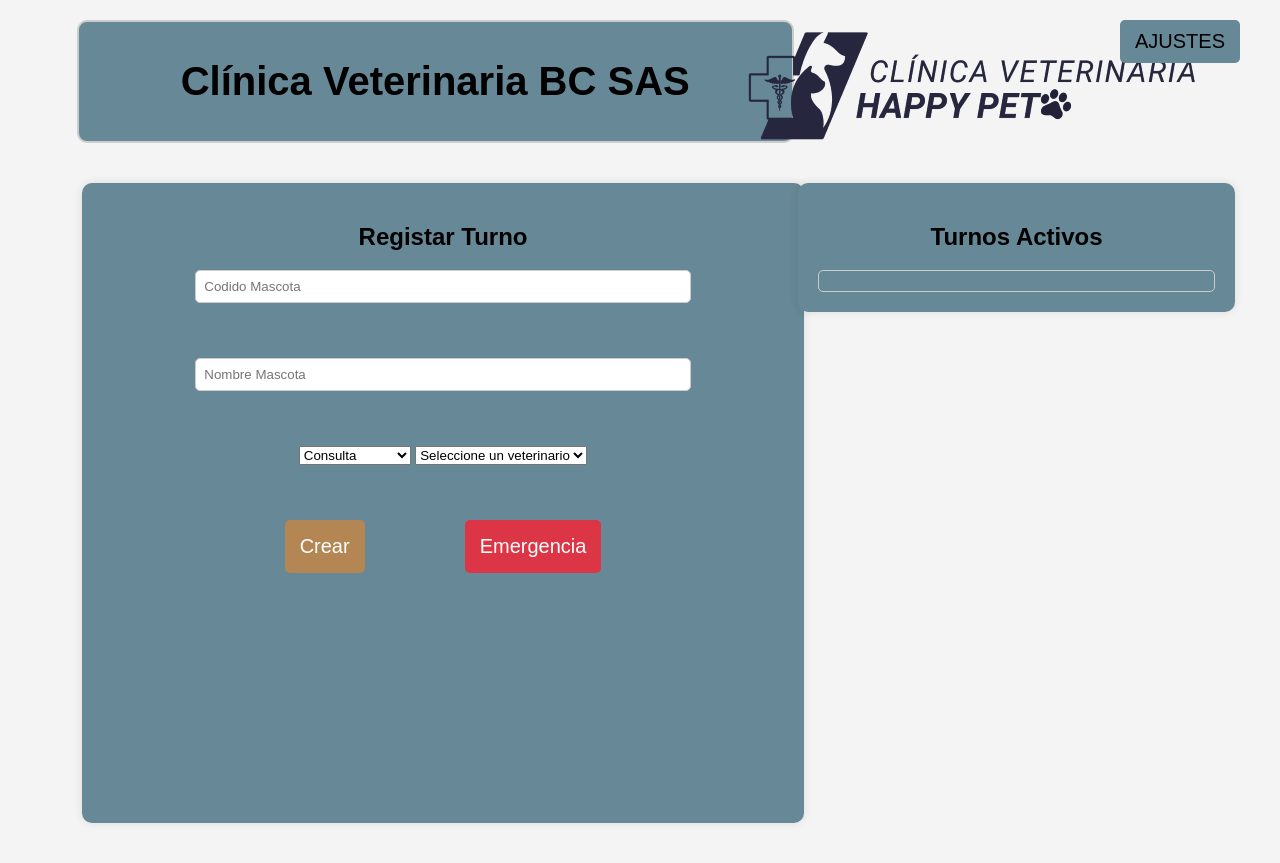
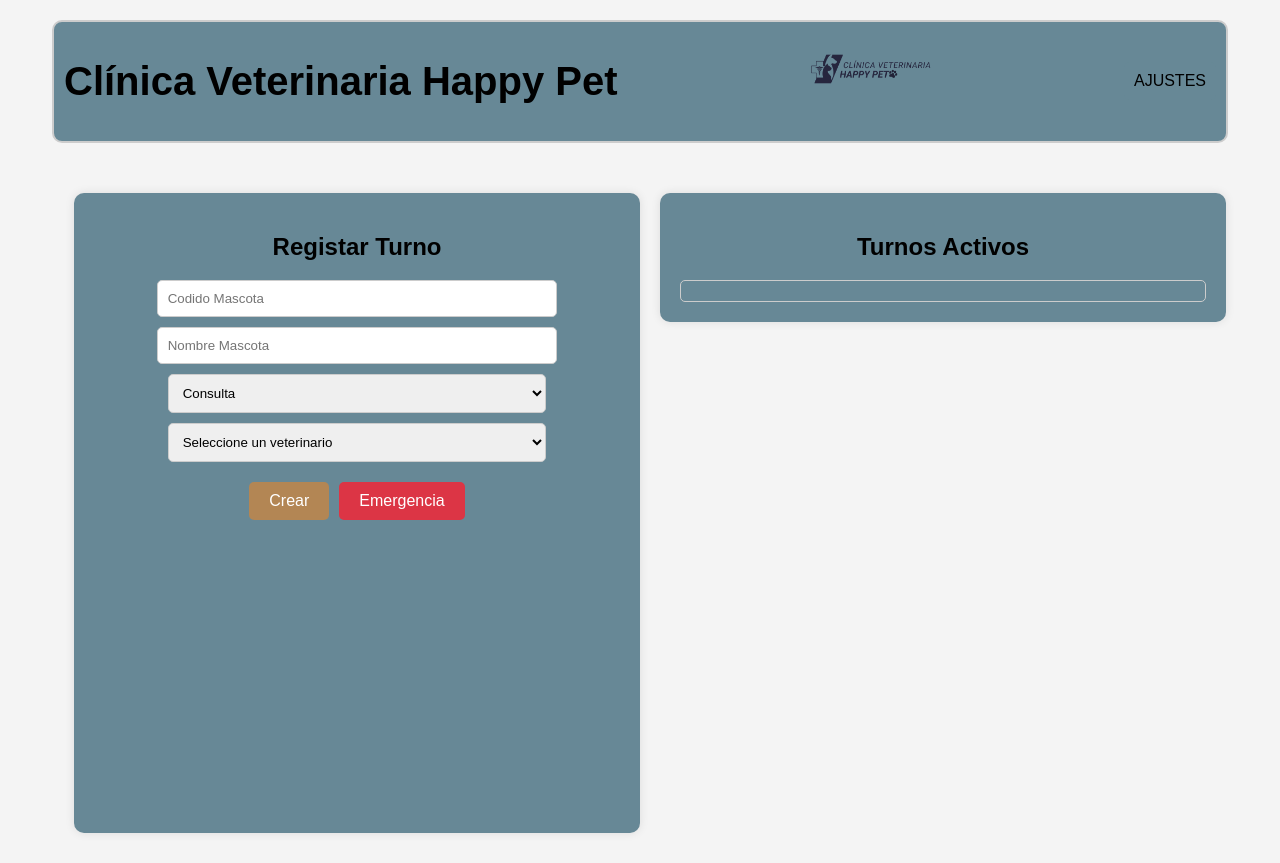
Before and after one commit to PhoenixHear7/Trabajo-de-grado, a plain HTML site: page frontend/public/pantallaPrincipal.html in a window 1280 px wide. Drawn offline with nearby package versions, Linux system fonts and the light colour scheme; no server answers.

Commit message:
Diseño resposive y boton de ajuste de medicos

```diff
--- a/frontend/public/pantallaPrincipal.html
+++ b/frontend/public/pantallaPrincipal.html
@@ -12,7 +12,13 @@
 
   <!-- Encabezado principal -->
   <header class="top-header">
-    <h1>Clínica Veterinaria BC SAS</h1>
+    <div class="header-content">
+      <h1>Clínica Veterinaria Happy Pet</h1>
+      <div class="logo-container">
+        <img src="imagenes/logo.png" alt="Logo de la Clínica Veterinarios BC SAS">
+      </div>
+      <button id="settings-button">AJUSTES</button>
+    </div>
   </header>
 
   <!-- Contenedor principal -->
@@ -45,14 +51,8 @@
       </div>
     </div>
 
-    <!-- Lado derecho: Logo, botón de ajustes y turnos activos -->
+    <!-- Lado derecho: Sección de Turnos Activos -->
     <aside class="sidebar">
-      <div class="logo-container">
-        <img src="imagenes/logo.png" alt="Logo de la Clínica Veterinarios BC SAS">
-      </div>
-      <button id="settings-button">AJUSTES</button>
-
-      <!-- Sección de Turnos Activos -->
       <section class="appointments-section">
         <h2>Turnos Activos</h2>
         <div id="listaTurnos" class="appointments-list">
--- a/frontend/public/styles.css
+++ b/frontend/public/styles.css
@@ -15,36 +15,75 @@ body {
     font-size: 20px;
     font-weight: bold;
     border-radius: 10px;
-    margin: 20px 38% 20px 6%;
+    margin: 20px auto;
+    width: 90%;
+    position: sticky;
+    top: 0;
+    z-index: 1000;
+}
+
+.header-content {
+    display: flex;
+    justify-content: space-between;
+    align-items: center;
+}
+
+.logo-container img {
+    max-width: 120px; /* Aumentar el tamaño del logo */
+    height: auto;
+    margin-left: 20px;
+}
+
+#settings-button {
+    background-color: #333; /* Fondo más oscuro */
+    color: white; /* Color del texto en blanco */
+    padding: 10px;
+    font-size: 16px;
+    border-radius: 5px;
+    cursor: pointer;
+    border: none;
+    transition: background-color 0.3s ease;
+    margin-left: 20px;
+}
+
+#settings-button:hover {
+    background-color: #555;
+    color: white;
 }
 
 /* Contenedor principal que organiza los elementos en dos columnas */
 .main-container {
-    display: flex; /* Organiza los elementos en fila */
-    justify-content: space-between; /* Separa los elementos */
+    display: flex;
+    flex-wrap: wrap; /* Permite que los elementos se ajusten en varias filas si es necesario */
+    justify-content: space-between;
     align-items: flex-start;
     padding: 20px;
+    width: 90%;
+    margin: auto;
+    gap: 20px; /* Agregar espacio entre las secciones */
 }
 
 /* Sección izquierda: Formulario de ingreso */
 .appointment-form {
-    width: 55%; /* Se amplió un poco para que la sección derecha no sea demasiado grande */
+    flex: 1 1 45%; /* Permite que el formulario ocupe el 45% del ancho disponible */
     background: #678896;
-    padding: 20px; /*cltl z*/
+    padding: 20px;
     border-radius: 10px;
     box-shadow: 0 0 10px rgba(0, 0, 0, 0.1);
-    margin-left: 5%;
+    margin: 10px;
     min-height: 600px;
     text-align: center;
 }
 
-.appointment-form input {
-    width: 70% !important; /* Define un ancho fijo */
-    padding: 5px; /* Reduce el padding para hacerlo más compacto */
+.appointment-form input,
+.appointment-form select {
+    width: 72%; /* Reducir el tamaño en un 10% */
+    padding: 10px;
+    margin: 10px 0;
     border: 1px solid #ccc;
     border-radius: 5px;
-    display: block; /* Asegura que cada input esté en su propia línea */
-    margin: 55px auto;
+    display: block;
+    margin: 10px auto;
 }
 
 /* Estilos de etiquetas e inputs */
@@ -58,30 +97,22 @@ body {
     font-weight: bold;
 }
 
-.appointment-form input {
-    width: 100%;
-    padding: 8px;
-    margin-top: 5px;
-    border: 1px solid #ccc;
-    border-radius: 5px;
-}
-
 /* Contenedor de botones */
 .buttons {
     margin-top: 20px;
     display: flex;
     justify-content: center;
-    margin: 5px;
+    gap: 10px;
 }
 
 /* Botones */
 .buttons button {
-    padding: 15px 15px;
+    padding: 10px 20px;
     border: none;
     cursor: pointer;
     border-radius: 5px;
-    font-size: 20px;
-    margin: 50px;
+    font-size: 16px;
+    transition: background-color 0.3s ease;
 }
 
 .buttons button:first-child {
@@ -89,56 +120,65 @@ body {
     color: white;
 }
 
+.buttons button:first-child:hover {
+    background-color: #8a5a3b;
+}
+
 .buttons button:last-child {
     background-color: #dc3545;
     color: white;
 }
 
+.buttons button:last-child:hover {
+    background-color: #a71d2a;
+}
+
 /* Sección derecha: Sidebar */
 .sidebar {
-    width: 32%; /* Ajustamos el ancho para que se vea equilibrado */
+    flex: 1 1 45%; /* Permite que la barra lateral ocupe el 45% del ancho disponible */
     display: flex;
     flex-direction: column;
     align-items: center;
-    margin-right: 30px;
+    margin: 10px;
 }
 
 /* Contenedor del logo */
 .logo-container {
-    position: absolute;
-    top: 30px; /* Ajusta la posición vertical */
-    left: 76%;
-    transform: translateX(-50%); /* Centra el logo horizontalmente */
+    margin-bottom: 20px;
 }
 
 .logo-container img {
-    font-size: 40px;
+    max-width: 120px; /* Aumentar el tamaño del logo */
+    height: auto;
+    margin-left: 20px;
 }
 
 /* Botón de ajustes */
 #settings-button {
-    position: absolute;
-    top: 20px; /* Lo alinea con el logo */
-    right: 40px; /* Lo coloca a la derecha */
     background-color: #678896;
     color: black;
     padding: 10px;
-    font-size: 20px;
+    font-size: 16px;
     border-radius: 5px;
     cursor: pointer;
     border: none;
-    width: 120px;
+    transition: background-color 0.3s ease;
+    margin-left: 20px;
+}
+
+#settings-button:hover {
+    background-color: #555;
+    color: white;
 }
 
 /* Sección de turnos activos */
 .appointments-section {
-    width: 100%; /* Se ajustó al 100% del sidebar para que no quede pequeño */
+    width: 100%;
     background: #678896;
     padding: 20px;
     border-radius: 10px;
     box-shadow: 0 0 10px rgba(0, 0, 0, 0.1);
     height: fit-content;
-    margin-right: 30px;
 }
 
 /* Título de Turnos Activos */
@@ -148,8 +188,8 @@ body {
 
 /* Contenedor de la lista de turnos */
 .appointments-list {
-    max-height: 400px; /* Altura máxima para la lista de turnos */
-    overflow-y: auto; /* Agrega scroll vertical */
+    max-height: 400px;
+    overflow-y: auto;
     border: 1px solid #ccc;
     padding: 10px;
     border-radius: 5px;
@@ -173,15 +213,19 @@ body {
     cursor: pointer;
     margin-top: 5px;
     border-radius: 5px;
+    transition: background-color 0.3s ease;
+}
+
+.delete-button:hover {
+    background-color: #a71d2a;
 }
 
 /* Contenedor de los botones dentro de cada turno */
 .button-container {
     display: flex;
-    justify-content: flex-end; /* Alinea los botones a la derecha */
-    gap: 10px; /* Espacio entre botones */
+    justify-content: flex-end;
+    gap: 10px;
     margin-top: 10px;
-    margin-left: 100px;
 }
 
 /* Ajuste de los botones para que se vean bien alineados */
@@ -191,6 +235,7 @@ body {
     cursor: pointer;
     border-radius: 5px;
     font-size: 14px;
+    transition: background-color 0.3s ease;
 }
 
 /* Estilos del botón Editar */
@@ -199,10 +244,8 @@ body {
     color: white;
 }
 
-/* Estilos del botón Eliminar */
-.delete-button {
-    background-color: red;
-    color: white;
+.edit-button:hover {
+    background-color: #0056b3;
 }
 
 /* Estilos del modal */
@@ -222,7 +265,7 @@ body {
 .modal-content {
     background: white;
     padding: 20px;
-    width: 50%;
+    width: 90%;
     max-width: 600px;
     border-radius: 10px;
     position: relative;
@@ -233,7 +276,7 @@ body {
 
 .modal-content iframe {
     width: 100%;
-    height: 400px; /* Ajusta la altura según lo necesites */
+    height: 400px;
     border: none;
 }
 
@@ -244,3 +287,21 @@ body {
     font-size: 20px;
     cursor: pointer;
 }
+
+/* Media Queries para pantallas más pequeñas */
+@media (max-width: 768px) {
+    .main-container {
+        flex-direction: column;
+        align-items: center;
+    }
+
+    .appointment-form,
+    .sidebar {
+        width: 90%;
+    }
+
+    .buttons {
+        flex-direction: column;
+        gap: 10px;
+    }
+}
```
Also changed, not shown: frontend/public/ajusteMedicos.html (+1 -15 lines), 1 other file.
